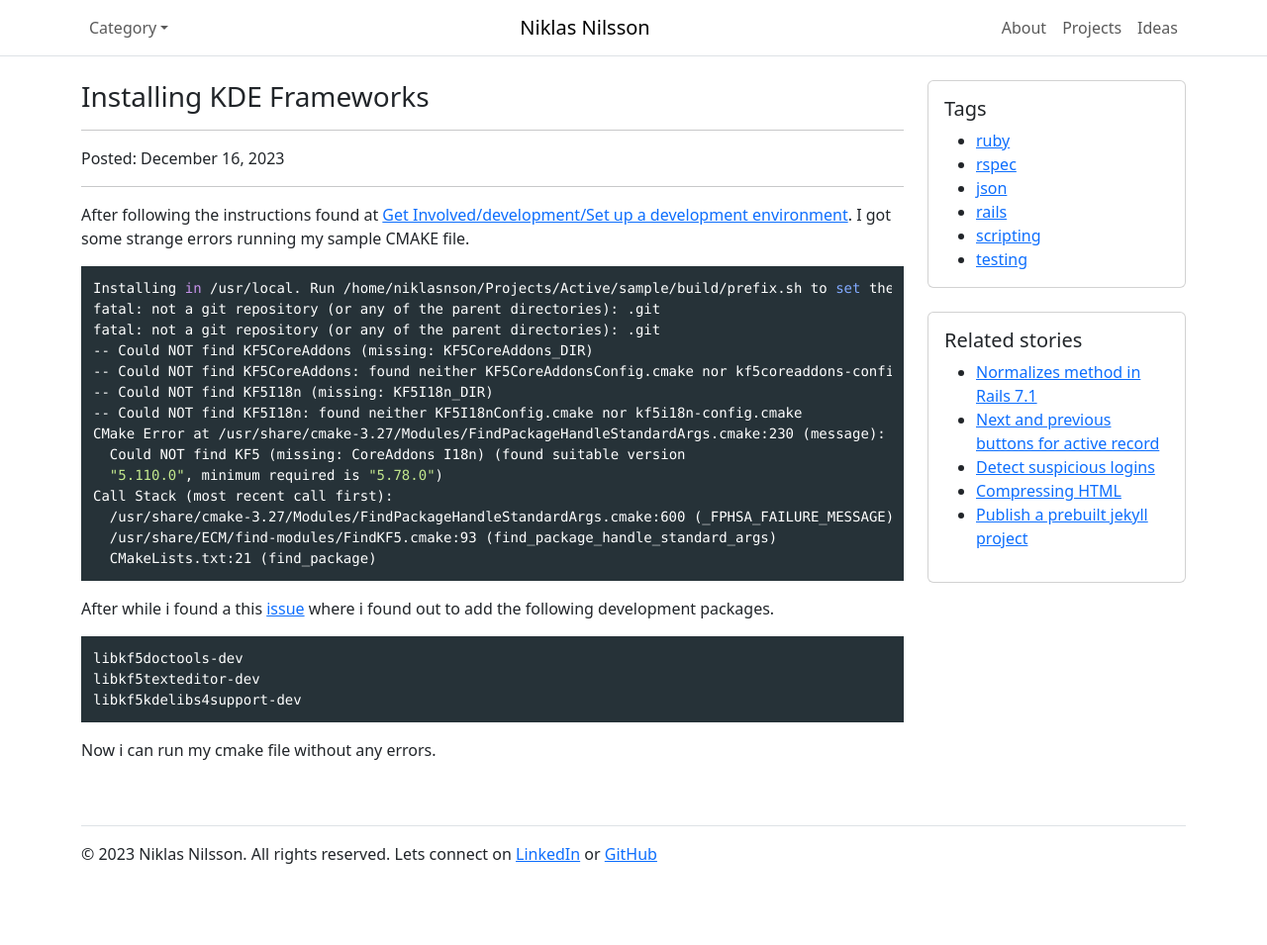
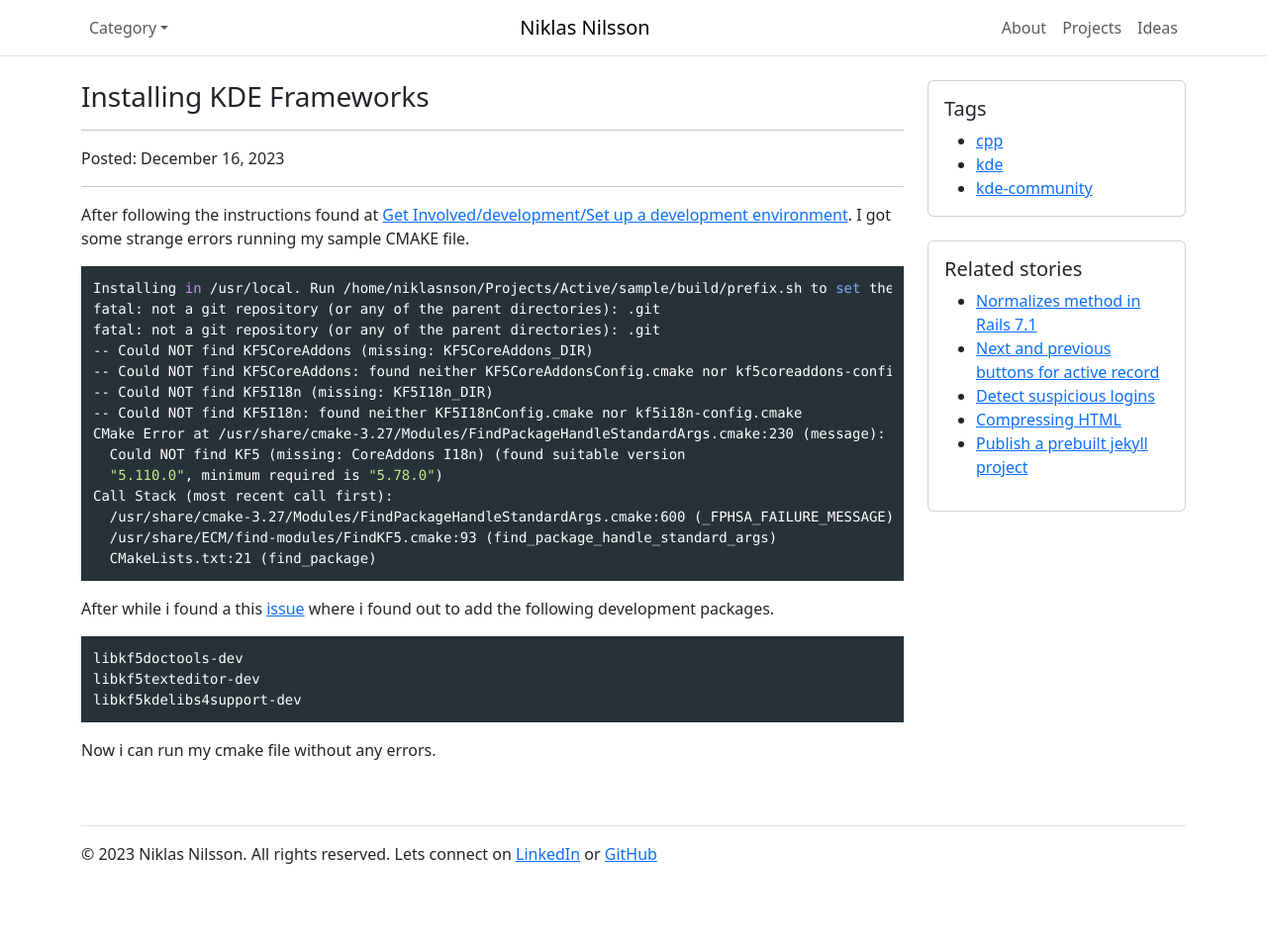
Before and after one commit to niklasnson/0x68k.github.io, a Jekyll site: the page built from _posts/2023-12-16-installing-kde-frameworks.md, in a window 1280 px wide. Shown: the whole page at 99% size. Built offline with Jekyll 4.4.1, drawn with Linux system fonts in a browser that asks for light colours.

Commit message:
added desc

```diff
--- a/_posts/2023-12-16-installing-kde-frameworks.md
+++ b/_posts/2023-12-16-installing-kde-frameworks.md
@@ -1,8 +1,8 @@
 ---
 layout: post
 title: Installing KDE Frameworks
-categories: [open-source, project]
-tags: [ruby, rspec, json, rails, scripting, testing]
+categories: [open-source, KDE]
+tags: [cpp, kde, kde-community]
 ---
 
 After following the instructions found at [Get Involved/development/Set up a development environment](https://community.kde.org/Get_Involved/development/Set_up_a_development_environment). I got some strange errors running my sample CMAKE file.
```
